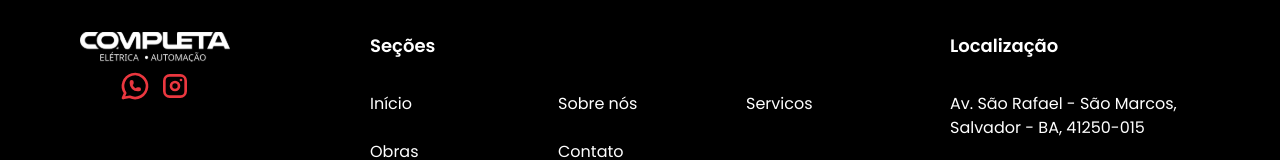
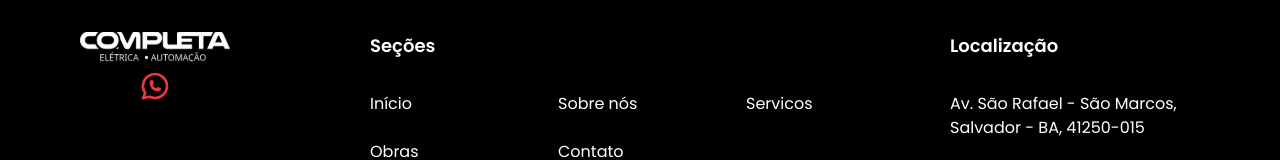
Before and after one commit to BecxAgy/completa-instalacoes, a Next.js app: page / in a window 1280 px wide. Shown: the part 3590-3750 px from the top of the page. Built offline with nearby package versions, Linux system fonts and the light colour scheme.

Commit message:
remove instagram

```diff
--- a/components/Socials.tsx
+++ b/components/Socials.tsx
@@ -5,14 +5,9 @@ import { TbBrandInstagram, TbBrandWhatsapp } from "react-icons/tb";
 const Socials = () => {
   return (
     <div className="flex gap-2 md:justify-center">
-      <Link href={'https://wa.link/lv1aol'} target="_blank">
-      <TbBrandWhatsapp className="text-red-primary h-8 w-8 hover:text-red-primary/50" />
-        </Link>
-
-        <Link href={'https://www.instagram.com/completa.instalacoes/'} target="_blank">
-      <TbBrandInstagram className="text-red-primary h-8 w-8 hover:text-red-primary/50" />
-        </Link>
-
+      <Link href={"https://wa.link/lv1aol"} target="_blank">
+        <TbBrandWhatsapp className="text-red-primary h-8 w-8 hover:text-red-primary/50" />
+      </Link>
     </div>
   );
 };
```
